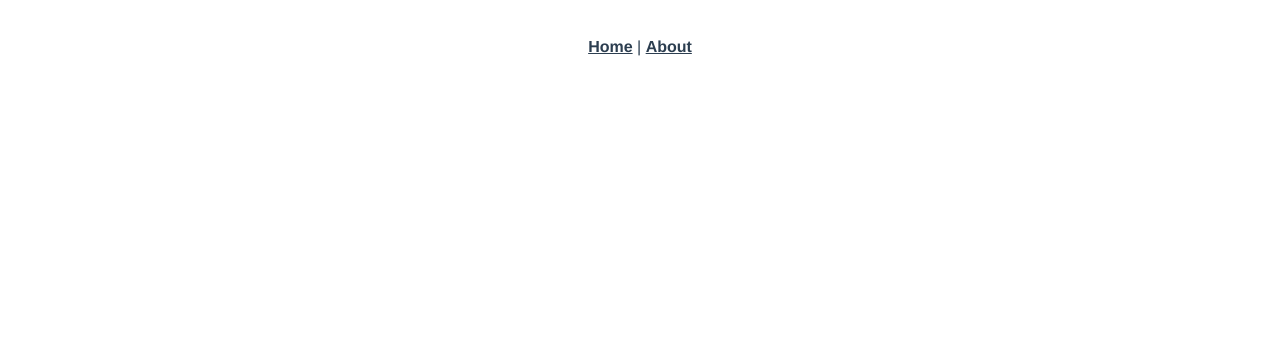
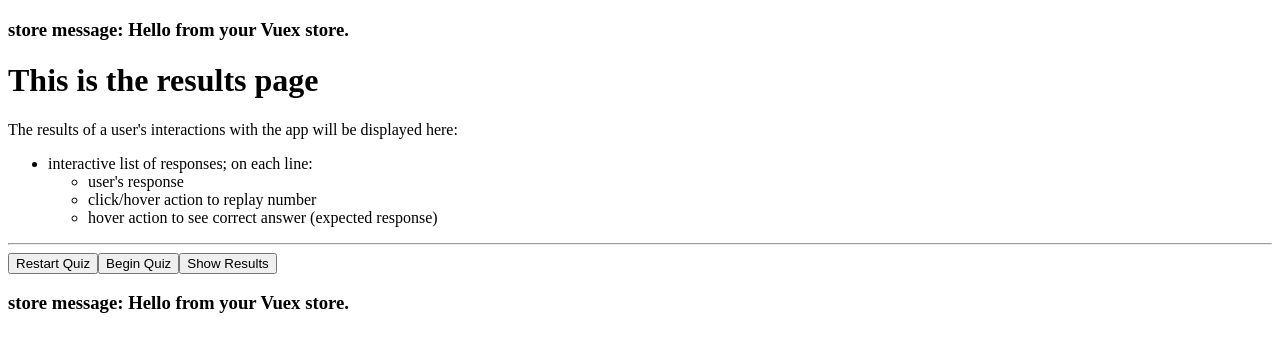
Before and after one commit to mundek/vue-sla-number, a Vue app: page /results in a window 1280 px wide. Shown: the top 352 px of the page. Built offline with nearby package versions, Linux system fonts and the light colour scheme.

Commit message:
Set up initial component files, routing, and vuex

```diff
--- a/src/App.vue
+++ b/src/App.vue
@@ -1,31 +1,25 @@
 <template>
-  <div id="app">
-    <div id="nav">
-      <router-link to="/">Home</router-link> |
-      <router-link to="/about">About</router-link>
+    <div>
+        <app-header />
+        <div class="ui container">
+            <router-view />
+        </div>
+        <app-footer />
     </div>
-    <router-view/>
-  </div>
 </template>
 
+<script>
+import AppHeader from './components/AppHeader';
+import AppFooter from './components/AppFooter';
+
+export default {
+    name: 'App',
+    components: {
+        AppHeader,
+        AppFooter
+    }
+};
+</script>
+
 <style>
-#app {
-  font-family: 'Avenir', Helvetica, Arial, sans-serif;
-  -webkit-font-smoothing: antialiased;
-  -moz-osx-font-smoothing: grayscale;
-  text-align: center;
-  color: #2c3e50;
-}
-#nav {
-  padding: 30px;
-}
-
-#nav a {
-  font-weight: bold;
-  color: #2c3e50;
-}
-
-#nav a.router-link-exact-active {
-  color: #42b983;
-}
 </style>
--- /dev/null
+++ b/src/components/AppFooter.vue
@@ -0,0 +1,27 @@
+<template>
+  <div class="AppFooter">
+    <hr/>
+    <button @click="restartQuiz">Restart Quiz</button>
+    <button @click="beginQuiz">Begin Quiz</button>
+    <button @click="displayResults">Show Results</button>
+    <h3>store message: {{ theStoreMsg }}</h3>
+  </div>
+</template>
+
+<script>
+import { mapActions, mapGetters } from 'vuex';
+
+export default {
+  name: 'AppFooter',
+  computed: {
+    ...mapGetters(['theStoreMsg'])
+  },
+  methods: {
+    ...mapActions(['restartQuiz', 'beginQuiz', 'displayResults'])
+  }
+}
+</script>
+
+<!-- Add "scoped" attribute to limit CSS to this component only -->
+<style>
+</style>
--- /dev/null
+++ b/src/components/AppHeader.vue
@@ -0,0 +1,20 @@
+<template>
+  <div class="AppHeader">
+    <h3>store message: {{ theStoreMsg }}</h3>
+  </div>
+</template>
+
+<script>
+import { mapGetters } from 'vuex';
+
+export default {
+  name: 'AppHeader',
+  computed: {
+    ...mapGetters(['theStoreMsg'])
+  }
+}
+</script>
+
+<!-- Add "scoped" attribute to limit CSS to this component only -->
+<style>
+</style>
--- a/src/components/HelloWorld.vue
+++ /dev/null
@@ -1,58 +0,0 @@
-<template>
-  <div class="hello">
-    <h1>{{ msg }}</h1>
-    <p>
-      For guide and recipes on how to configure / customize this project,<br>
-      check out the
-      <a href="https://cli.vuejs.org" target="_blank" rel="noopener">vue-cli documentation</a>.
-    </p>
-    <h3>Installed CLI Plugins</h3>
-    <ul>
-      <li><a href="https://github.com/vuejs/vue-cli/tree/dev/packages/%40vue/cli-plugin-babel" target="_blank" rel="noopener">babel</a></li>
-      <li><a href="https://github.com/vuejs/vue-cli/tree/dev/packages/%40vue/cli-plugin-eslint" target="_blank" rel="noopener">eslint</a></li>
-    </ul>
-    <h3>Essential Links</h3>
-    <ul>
-      <li><a href="https://vuejs.org" target="_blank" rel="noopener">Core Docs</a></li>
-      <li><a href="https://forum.vuejs.org" target="_blank" rel="noopener">Forum</a></li>
-      <li><a href="https://chat.vuejs.org" target="_blank" rel="noopener">Community Chat</a></li>
-      <li><a href="https://twitter.com/vuejs" target="_blank" rel="noopener">Twitter</a></li>
-      <li><a href="https://news.vuejs.org" target="_blank" rel="noopener">News</a></li>
-    </ul>
-    <h3>Ecosystem</h3>
-    <ul>
-      <li><a href="https://router.vuejs.org" target="_blank" rel="noopener">vue-router</a></li>
-      <li><a href="https://vuex.vuejs.org" target="_blank" rel="noopener">vuex</a></li>
-      <li><a href="https://github.com/vuejs/vue-devtools#vue-devtools" target="_blank" rel="noopener">vue-devtools</a></li>
-      <li><a href="https://vue-loader.vuejs.org" target="_blank" rel="noopener">vue-loader</a></li>
-      <li><a href="https://github.com/vuejs/awesome-vue" target="_blank" rel="noopener">awesome-vue</a></li>
-    </ul>
-  </div>
-</template>
-
-<script>
-export default {
-  name: 'HelloWorld',
-  props: {
-    msg: String
-  }
-}
-</script>
-
-<!-- Add "scoped" attribute to limit CSS to this component only -->
-<style scoped>
-h3 {
-  margin: 40px 0 0;
-}
-ul {
-  list-style-type: none;
-  padding: 0;
-}
-li {
-  display: inline-block;
-  margin: 0 10px;
-}
-a {
-  color: #42b983;
-}
-</style>
--- a/src/router.js
+++ b/src/router.js
@@ -1,6 +1,8 @@
 import Vue from 'vue'
 import Router from 'vue-router'
-import Home from './views/Home.vue'
+import Start from './views/Start.vue'
+import Quiz from './views/Quiz.vue'
+import Results from './views/Results.vue'
 
 Vue.use(Router)
 
@@ -11,15 +13,22 @@ export default new Router({
     {
       path: '/',
       name: 'home',
-      component: Home
+      component: Start
     },
     {
-      path: '/about',
-      name: 'about',
-      // route level code-splitting
-      // this generates a separate chunk (about.[hash].js) for this route
-      // which is lazy-loaded when the route is visited.
-      component: () => import(/* webpackChunkName: "about" */ './views/About.vue')
+      path: '/start',
+      name: 'start',
+      component: Start
+    },
+    {
+      path: '/quiz',
+      name: 'quiz',
+      component: Quiz
+    },
+    {
+      path: '/results',
+      name: 'results',
+      component: Results
     }
   ]
 })
--- a/src/store.js
+++ b/src/store.js
@@ -1,16 +1,39 @@
 import Vue from 'vue'
 import Vuex from 'vuex'
+
+import router from './router'
 
 Vue.use(Vuex)
 
 export default new Vuex.Store({
   state: {
-
+    storeMsg: 'Hello from your Vuex store.'
   },
   mutations: {
-
+    setStartState: () => {
+      router.push('/');
+    },
+    setQuizState: () => {
+      router.push('quiz');
+    },
+    setResultsState: () => {
+      router.push('results')
+    }
   },
   actions: {
-
+    restartQuiz: ({commit}) => {
+      commit('setStartState');
+    },
+    beginQuiz: ({commit}) => {
+      commit('setQuizState');
+    },
+    displayResults: ({commit})  => {
+      commit('setResultsState');
+    }
+  },
+  getters: {
+    theStoreMsg: (state) => {
+      return state.storeMsg;
+    }
   }
 })
--- a/src/views/About.vue
+++ /dev/null
@@ -1,5 +0,0 @@
-<template>
-  <div class="about">
-    <h1>This is an about page</h1>
-  </div>
-</template>
--- a/src/views/Home.vue
+++ /dev/null
@@ -1,18 +0,0 @@
-<template>
-  <div class="home">
-    <img alt="Vue logo" src="../assets/logo.png">
-    <HelloWorld msg="Welcome to Your Vue.js App"/>
-  </div>
-</template>
-
-<script>
-// @ is an alias to /src
-import HelloWorld from '@/components/HelloWorld.vue'
-
-export default {
-  name: 'home',
-  components: {
-    HelloWorld
-  }
-}
-</script>
--- /dev/null
+++ b/src/views/Quiz.vue
@@ -0,0 +1,23 @@
+<template>
+  <div class="quiz">
+    <h1>This is the quiz page</h1>
+    <p>The user will listen and enter the numbers they hear here.</p>
+    <ul>
+      <li>(re)play icon button</li>
+      <li>progress display:</li>
+      <ul>
+        <li>progress (current question out of X total questions)</li>
+        <li>current percentage correct</li>
+      </ul>
+    </ul>
+  </div>
+</template>
+
+<script>
+export default {
+    name: 'Quiz'
+};
+</script>
+
+<style>
+</style>
--- /dev/null
+++ b/src/views/Results.vue
@@ -0,0 +1,23 @@
+<template>
+  <div class="results">
+    <h1>This is the results page</h1>
+    <p>The results of a user's interactions with the app will be displayed here:</p>
+    <ul>
+      <li>interactive list of responses; on each line:</li>
+        <ul>
+          <li>user's response</li>
+          <li>click/hover action to replay number</li>
+          <li>hover action to see correct answer (expected response)</li>
+        </ul>
+    </ul>
+  </div>
+</template>
+
+<script>
+export default {
+    name: 'Results'
+};
+</script>
+
+<style>
+</style>
--- /dev/null
+++ b/src/views/Start.vue
@@ -0,0 +1,19 @@
+<template>
+  <div class="start">
+    <h1>This is the start page</h1>
+    <p>The initial parameters for the app will be set here:</p>
+    <ul>
+      <li>range of random numbers (0&lt;=N&lt;=999)</li>
+      <li>number of questions</li>
+    </ul>
+  </div>
+</template>
+
+<script>
+export default {
+    name: 'Start'
+};
+</script>
+
+<style>
+</style>
```
Also changed, not shown: 1 other file (tests, documents, lock files or other folders).
